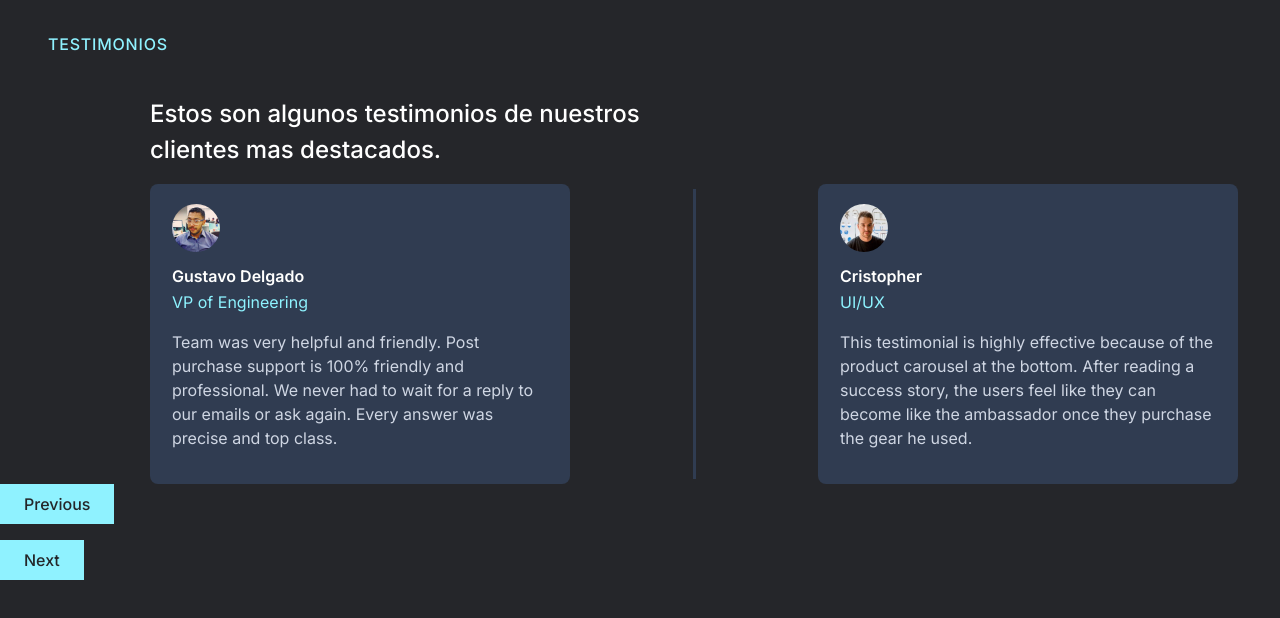
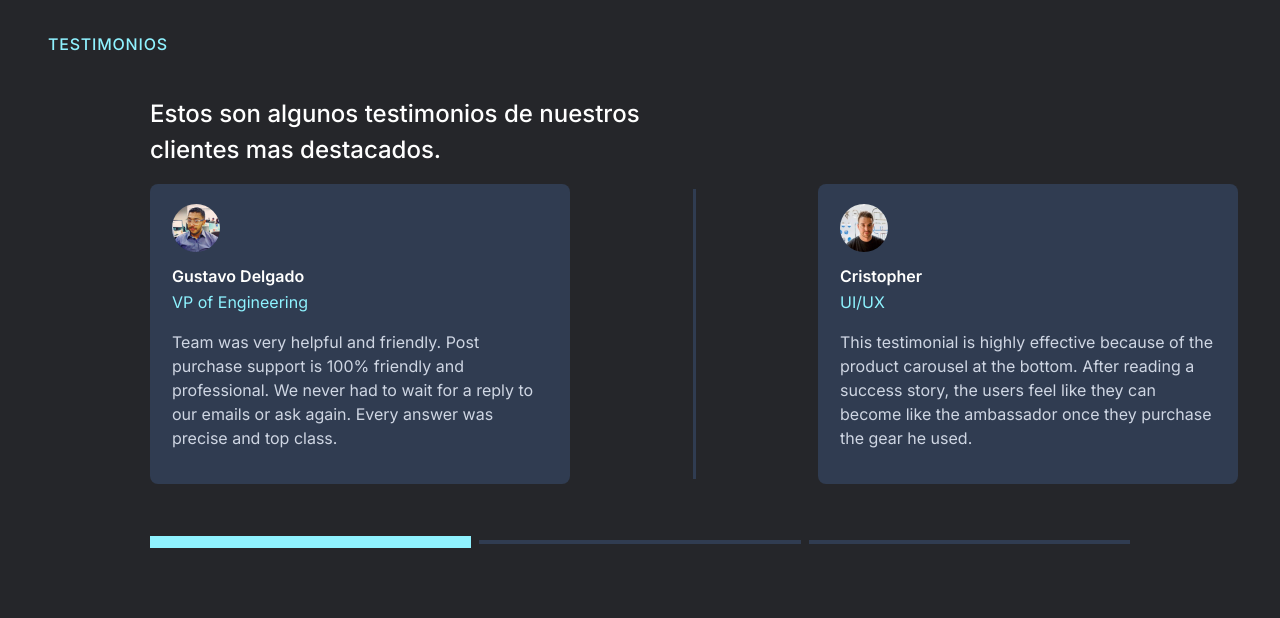
Before and after one commit to addliam/seccion--testimonios-interactivos, a React (Vite) app: page / in a window 1280 px wide. Shown: the top 618 px of the page. Built offline with nearby package versions, Linux system fonts and the light colour scheme.

Commit message:
lines bottom bar for navigation

```diff
--- a/src/components/TestimoniosComponent.jsx
+++ b/src/components/TestimoniosComponent.jsx
@@ -29,11 +29,35 @@ const SeparatorComponent = () => (
 
 const TestimonioVista = ({data, offset}) => {
   return (
-    <div className={`shrink-0 flex flex-row justify-between w-[1088px] cc`} style={{transform: `translate(-${offset}px,0px)`}}>
+    <div className={`transition_smooth shrink-0 flex flex-row justify-between w-[1088px] cc`} style={{transform: `translate(-${offset}px,0px)`}}>
       <Testimonio data={data[0]} />
       <SeparatorComponent />
       <Testimonio data={data[1]} />
     </div>
+  )
+}
+
+const IndexSelectorComponent = ({len, indexActive, pageIndexHandler}) => {
+  const percentWidth = 100/len
+  return (
+    <div className='flex flex-row gap-2 mx-[150px] items-center'>
+      {
+        Array(len).fill(0).map((n, indx) => {
+          if (indx === indexActive){
+            return (
+                <div key={indx} style={{width: `${percentWidth}%`}} className={`h-[12px] bg-blue`} />
+            )
+          }else{
+            return (
+              <div  key={indx} style={{width: `${percentWidth}%`}} className='h-[20px] flex items-center cursor-pointer' onClick={()=>pageIndexHandler(indx)}>
+                <div className={`w-full h-[4px] bg-greyDark`} />
+              </div>
+            )
+          }
+        })
+      }
+    </div>
+
   )
 }
 
@@ -79,10 +103,8 @@ const TestimoniosComponent = () => {
           }
         </div>
       </div>
-      <div className='button-wrapper'>
-          <button onClick={()=>previousHandler()} className='bg-blue text-bg font-medium px-6 py-2'>Previous</button>
-          <br />
-          <button onClick={()=>nextHandler()} className='bg-blue mt-4 text-bg font-medium px-6 py-2'>Next</button>
+      <div className='mt-12'>
+        <IndexSelectorComponent len={halfLenData} indexActive={indexPage} pageIndexHandler={setIndexPage} />
       </div>
     </div>
   )
--- a/src/index.css
+++ b/src/index.css
@@ -13,10 +13,16 @@
   -webkit-text-size-adjust: 100%;
 }
 
-/* .transition_smooth{
-    transition: translate 100ms ease-in-out;
-} */
-
+.transition_smooth{
+    transition: transform 260ms ease-out;
+}
+.clickable_line{
+    transition: width 100ms ease-in-out;
+}
+.clickable_line:hover{
+    width: 4px;
+    color: #6ac1cc;
+}
 .alternate:nth-child(even){
     border-color: #fff;
 }
```
